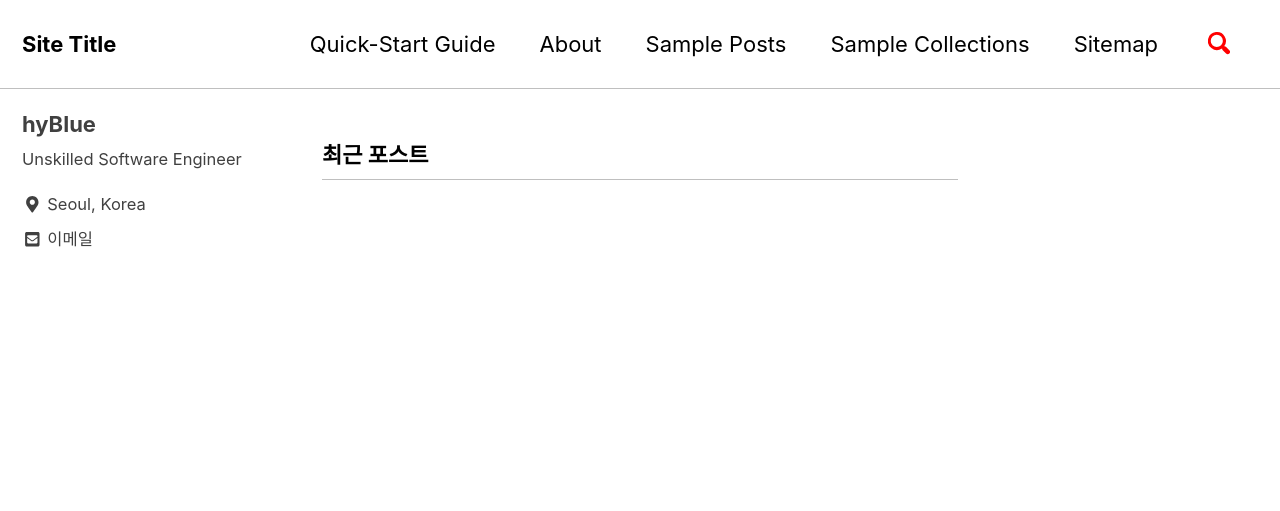
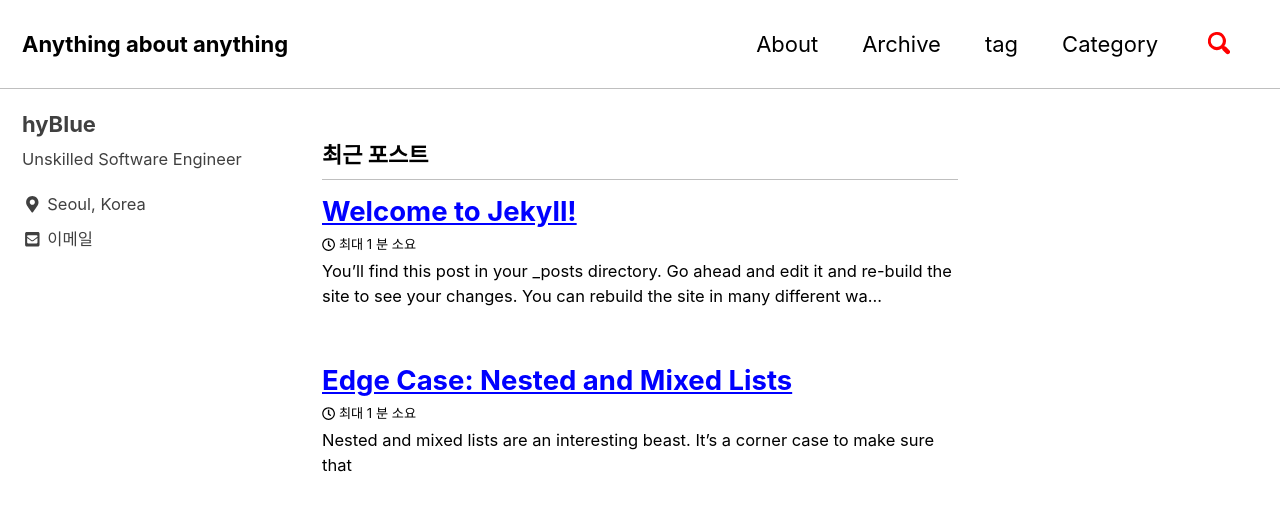
Before and after one commit to hyBlue/hyBlue.github.io, a Jekyll site: the page built from index.html, in a window 1280 px wide and 900 px high. Shown: the top 511 px of the window. Built offline with Jekyll 4.4.1, drawn with Linux system fonts in a browser that asks for light colours; cached includes are drawn as plain includes; nearby versions of some CDN libraries; the list of posts is cut into pages by our own code.

Commit message:
modified configurations

````diff
--- a/Gemfile
+++ b/Gemfile
@@ -1,2 +1,5 @@
 source "https://rubygems.org"
-gemspec
+
+gem "jekyll", "~> 3.5"
+gem "minimal-mistakes-jekyll"
+gem 'wdm', '~> 0.1.1' if Gem.win_platform?
--- a/_config.yml
+++ b/_config.yml
@@ -16,10 +16,10 @@ minimal_mistakes_skin    : "contrast" # "air", "aqua", "contrast", "dark", "dirt
 
 # Site Settings
 locale                   : "ko"
-title                    : "Site Title"
+title                    : "Anything about anything"
 title_separator          : "-"
 name                     : "Hyunyoung Jung"
-description              : "anything about anything"
+description              : ""
 url                      : "https://hyBlue.github.io" # the base hostname & protocol for your site e.g. "https://mmistakes.github.io"
 baseurl                  : # the subpath of your site, e.g. "/blog"
 repository               : # GitHub username/repo-name e.g. "mmistakes/minimal-mistakes"
@@ -27,9 +27,9 @@ teaser                   : # path of fallback teaser image, e.g. "/assets/images
 # breadcrumbs            : false # true, false (default)
 words_per_minute         : 200
 comments:
-  provider               : # false (default), "disqus", "discourse", "facebook", "google-plus", "staticman", "staticman_v2", "utterances", "custom"
+  provider               : "disqus" # false (default), "disqus", "discourse", "facebook", "google-plus", "staticman", "staticman_v2", "utterances", "custom"
   disqus:
-    shortname            : # https://help.disqus.com/customer/portal/articles/466208-what-s-a-shortname-
+    shortname            : "anything-about-anything" # https://help.disqus.com/customer/portal/articles/466208-what-s-a-shortname-
   discourse:
     server               : # https://meta.discourse.org/t/embedding-discourse-comments-via-javascript/31963 , e.g.: meta.discourse.org
   facebook:
@@ -287,6 +287,14 @@ defaults:
       layout: single
       author_profile: true
       read_time: true
-      comments: # true
+      comments: true
       share: true
       related: true
+
+  # _pages
+  - scope:
+      path: ""
+      type: pages
+    values:
+      layout: single
+      author_profile: true
--- a/_data/navigation.yml
+++ b/_data/navigation.yml
@@ -1,12 +1,12 @@
 # main links
 main:
-  - title: "Quick-Start Guide"
-    url: https://mmistakes.github.io/minimal-mistakes/docs/quick-start-guide/
+  # - title: "Quick-Start Guide"
+  #   url: https://mmistakes.github.io/minimal-mistakes/docs/quick-start-guide/
   - title: "About"
-    url: https://mmistakes.github.io/minimal-mistakes/about/
-  - title: "Sample Posts"
+    url: /about/
+  - title: "Archive"
     url: /year-archive/
-  - title: "Sample Collections"
-    url: /collection-archive/
-  - title: "Sitemap"
-    url: /sitemap/
+  - title: "tag"
+    url: /tags/
+  - title: "Category"
+    url: /categories/
--- /dev/null
+++ b/_posts/2009-05-15-edge-case-nested-and-mixed-lists.md
@@ -0,0 +1,52 @@
+---
+title: "Edge Case: Nested and Mixed Lists"
+---
+
+Nested and mixed lists are an interesting beast. It's a corner case to make sure that
+
+* Lists within lists do not break the ordered list numbering order
+* Your list styles go deep enough.
+
+### Ordered -- Unordered -- Ordered
+
+1. ordered item
+2. ordered item
+  * **unordered**
+  * **unordered**
+    1. ordered item
+    2. ordered item
+3. ordered item
+4. ordered item
+
+### Ordered -- Unordered -- Unordered
+
+1. ordered item
+2. ordered item
+  * **unordered**
+  * **unordered**
+    * unordered item
+    * unordered item
+3. ordered item
+4. ordered item
+
+### Unordered -- Ordered -- Unordered
+
+* unordered item
+* unordered item
+  1. ordered
+  2. ordered
+    * unordered item
+    * unordered item
+* unordered item
+* unordered item
+
+### Unordered -- Unordered -- Ordered
+
+* unordered item
+* unordered item
+  * unordered
+  * unordered
+    1. **ordered item**
+    2. **ordered item**
+* unordered item
+* unordered item
--- /dev/null
+++ b/_posts/2016-02-24-welcome-to-jekyll.md
@@ -0,0 +1,29 @@
+---
+title:  "Welcome to Jekyll!"
+header:
+  teaser: "/assets/images/500x300.png"
+categories:
+  - Jekyll
+tags:
+  - update
+---
+
+You'll find this post in your `_posts` directory. Go ahead and edit it and re-build the site to see your changes. You can rebuild the site in many different ways, but the most common way is to run `jekyll serve`, which launches a web server and auto-regenerates your site when a file is updated.
+
+To add new posts, simply add a file in the `_posts` directory that follows the convention `YYYY-MM-DD-name-of-post.ext` and includes the necessary front matter. Take a look at the source for this post to get an idea about how it works.
+
+Jekyll also offers powerful support for code snippets:
+
+```ruby
+def print_hi(name)
+  puts "Hi, #{name}"
+end
+print_hi('Tom')
+#=> prints 'Hi, Tom' to STDOUT.
+```
+
+Check out the [Jekyll docs][jekyll-docs] for more info on how to get the most out of Jekyll. File all bugs/feature requests at [Jekyll's GitHub repo][jekyll-gh]. If you have questions, you can ask them on [Jekyll Talk][jekyll-talk].
+
+[jekyll-docs]: http://jekyllrb.com/docs/home
+[jekyll-gh]:   https://github.com/jekyll/jekyll
+[jekyll-talk]: https://talk.jekyllrb.com/
````
Also changed, not shown: _pages/about.md (added, +5 -0 lines), _pages/category-archive.md (added, +14 -0 lines), _pages/tag-archive.md (added, +6 -0 lines), _pages/year-archive.md (added, +13 -0 lines).
